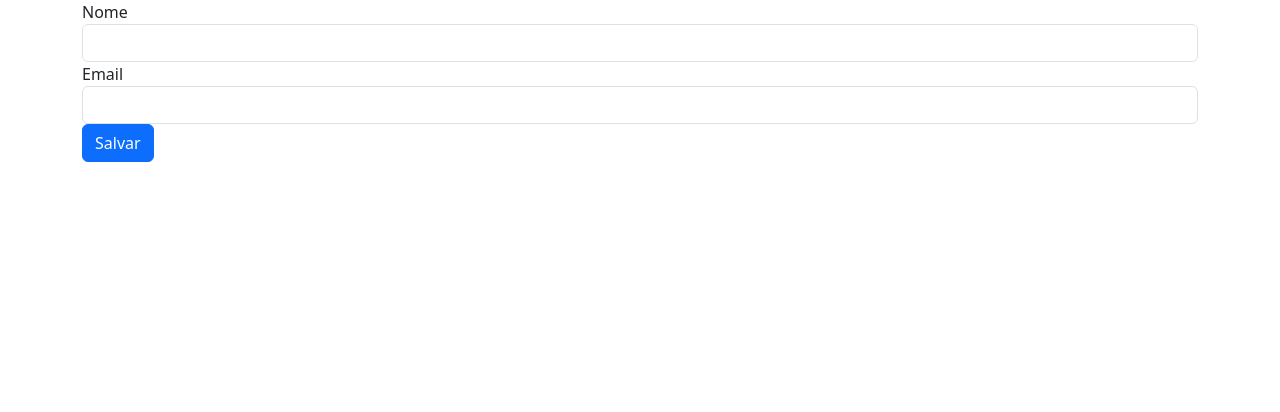
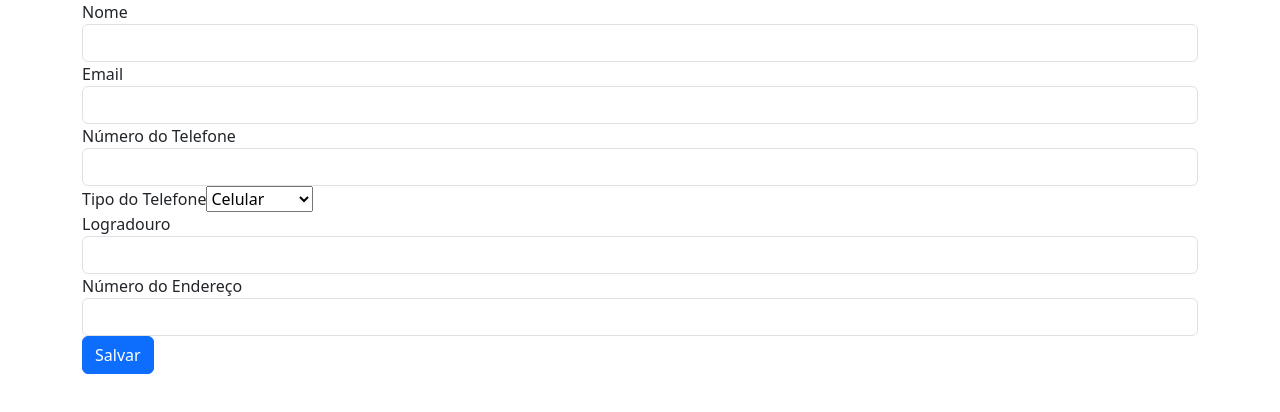
Before and after one commit to weskleymb/2023.10.57.agenda.front.react, a React (Create React App) app: page /contatos/novo in a window 1280 px wide. Shown: the top 412 px of the page. Built offline with nearby package versions, Linux system fonts and the light colour scheme.

Commit message:
initial commit

```diff
--- a/src/App.tsx
+++ b/src/App.tsx
@@ -1,4 +1,3 @@
-import React from 'react';
 import { BrowserRouter as Router, Routes, Route } from 'react-router-dom';
 
 import ContatoList from './components/contato/contato-list';
@@ -9,8 +8,8 @@ const App = () => {
     <div className="container">
       <Router>
         <Routes>
-              <Route path="/contatos" element={<ContatoList />} />
-              <Route path="/contatos/novo" element={<ContatoForm onSave={() => {}} />} />
+          <Route path="/contatos" element={ <ContatoList /> } />
+          <Route path="/contatos/novo" element={ <ContatoForm onAddContato={() => {}} /> } />
         </Routes>
       </Router>
     </div>
--- a/src/components/contato/contato-form.tsx
+++ b/src/components/contato/contato-form.tsx
@@ -1,34 +1,55 @@
 import React, { useEffect, useState } from "react";
+import axios from "axios";
 
-import Contato from "../../models/contato";
+import { Contato } from "../../models/contato";
 
-interface Props {
-    contato?: Contato;
-    onSave: () => void;
+type Props = {
+    onAddContato: (contato: Contato) => void;
 }
 
-const ContatoForm: React.FC<Props> = ({ contato, onSave }) => {
+const ContatoForm: React.FC<Props> = ({ onAddContato }) => {
 
     const [nome, setNome] = useState('');
-    // const [fone, setFone] = useState(null);
     const [email, setEmail] = useState('');
-    // const [endereco, setEndereco] = useState(null);
-
-    useEffect(() => {
-        setNome(contato?.nome || '');
-        // setFone(contato?.fone || new Fone(0, '', TipoFone.CELULAR));
-        setEmail(contato?.email || '');
-        // setEndereco(contato.endereco || new Endereco('', '', '', ''));
-    }, [contato]);
+    const [numeroFone, setNumeroFone] = useState('');
+    const [tipoFone, setTipoFone] = useState('');
+    const [logradouro, setLogradouro] = useState('');
+    const [numeroEndereco, setNumeroEndereco] = useState('');
 
     const handleSubmit = async (evento: React.FormEvent) => {
         evento.preventDefault();
-        if (contato && contato.id) {
-            // await atualizarContato(contato.id);
-        } else {
-            // await criarContato();
+        const newContato = {
+            nome: nome,
+            email: email,
+            fone: {
+                numero: numeroFone,
+                tipoFone: tipoFone
+            },
+            endereco: {
+                logradouro: logradouro,
+                numero: numeroEndereco,
+                bairro: '',
+                cidade: '',
+                estado: '',
+                cep: ''
+            }
+        };
+
+        try {
+            console.log('newContato:', newContato);
+            const resposta = await axios.post('http://localhost:8080/contatos', newContato);
+            onAddContato(resposta.data);
+
+            // Limpa os campos do formulário
+            setNome('');
+            setEmail('');
+            setNumeroFone('');
+            setTipoFone('');
+            setLogradouro('');
+            setNumeroEndereco('');
+        } catch (error) {
+            console.error('Houve um erro ao salvar o contato:', error);
         }
-        onSave();
     };
 
     return (
@@ -53,12 +74,50 @@ const ContatoForm: React.FC<Props> = ({ contato, onSave }) => {
                     onChange={(evento) => setEmail(evento.target.value)}
                 />
             </div>
+            <div className="form-group">
+                <label htmlFor="numeroFone">Número do Telefone</label>
+                <input
+                    type="text"
+                    className="form-control"
+                    id="numeroFone"
+                    value={numeroFone}
+                    onChange={(evento) => setNumeroFone(evento.target.value)}
+                />
+            </div>
+            <div className="form-group">
+                <label htmlFor="tipoFone">Tipo do Telefone</label>
+                <select id="tipoFone" onChange={(evento) => setTipoFone(evento.target.value)}>
+                    <option value="CELULAR">Celular</option>
+                    <option value="RESIDENCIAL">Residencial</option>
+                    <option value="COMERCIAL">Comercial</option>
+                </select>
+            </div>
+            <div className="form-group">
+                <label htmlFor="logradouro">Logradouro</label>
+                <input
+                    type="text"
+                    className="form-control"
+                    id="logradouro"
+                    value={logradouro}
+                    onChange={(evento) => setLogradouro(evento.target.value)}
+                />
+            </div>
+            <div className="form-group">
+                <label htmlFor="numeroEndereco">Número do Endereço</label>
+                <input
+                    type="text"
+                    className="form-control"
+                    id="numeroEndereco"
+                    value={numeroEndereco}
+                    onChange={(evento) => setNumeroEndereco(evento.target.value)}
+                />
+            </div>
             <button type="submit" className="btn btn-primary">
                 Salvar
             </button>
         </form>
     );
+
 }
 
-
 export default ContatoForm;
--- a/src/components/contato/contato-list.tsx
+++ b/src/components/contato/contato-list.tsx
@@ -1,7 +1,7 @@
 import React, { useState, useEffect } from 'react';
 import axios from 'axios';
 
-import Contato from '../../models/contato';
+import { Contato } from '../../models/contato';
 
 const ContatoList: React.FC = () => {
   const [contatos, setContatos] = useState<Contato[]>([]);
```
Also changed, not shown: src/models/contato.ts (+19 -17 lines). Lines whose indentation alone changed are shown as unchanged.
